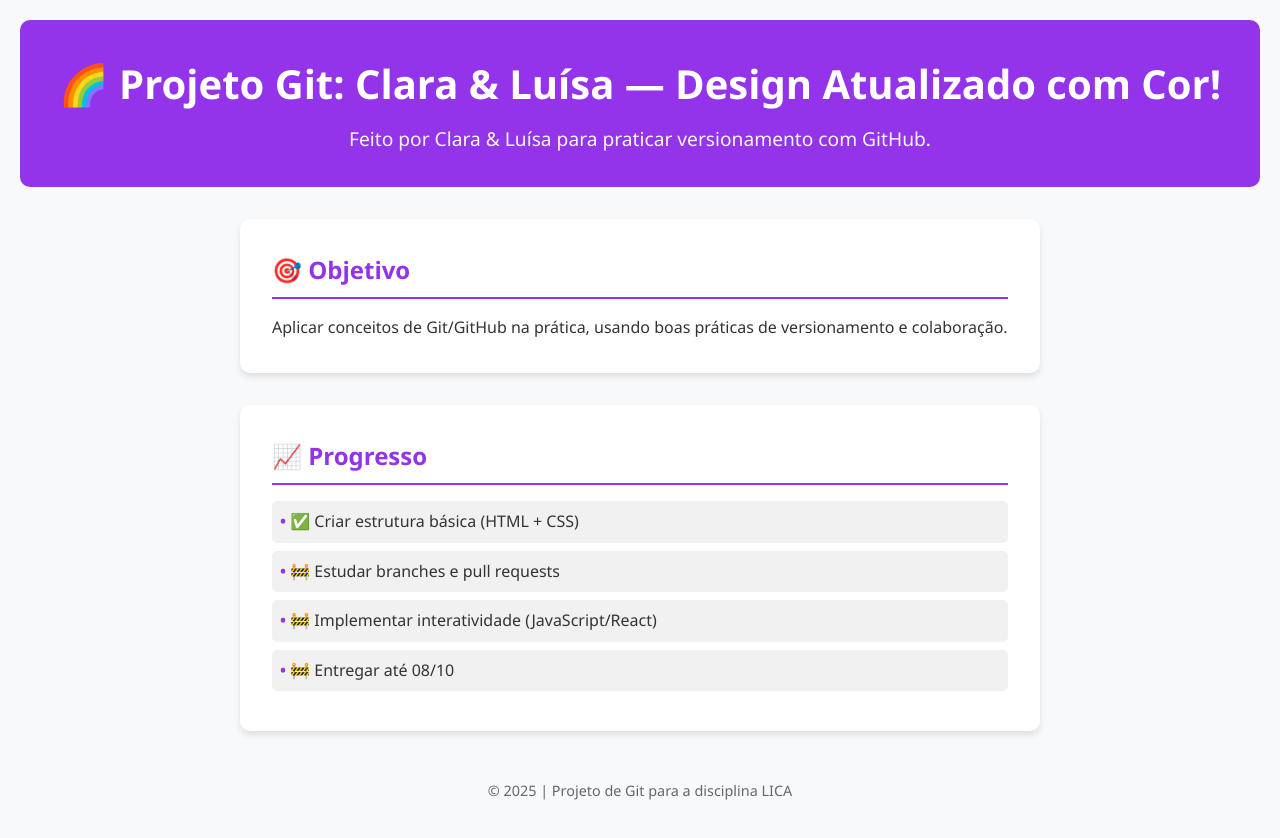
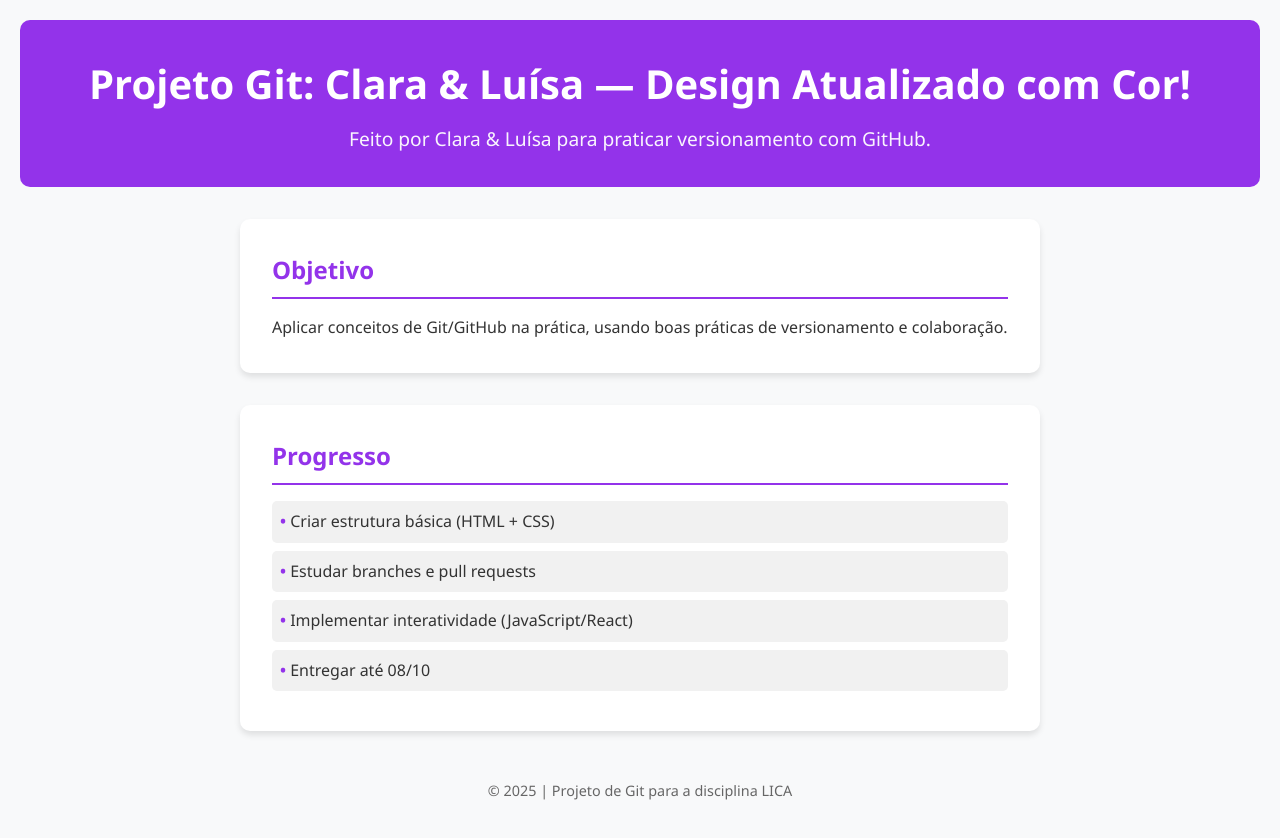
Before and after one commit to luisabeatriz888/git-clara-luisa, a plain HTML site: page index.html in a window 1280 px wide. Drawn offline with Linux system fonts and the light colour scheme.

Commit message:
Fix: Fix the index page.

```diff
--- a/index.html
+++ b/index.html
@@ -8,23 +8,23 @@
 </head>
 <body>
     <header>
-<h1>🌈 Projeto Git: Clara & Luísa — Design Atualizado com Cor!</h1>
+<h1>Projeto Git: Clara & Luísa — Design Atualizado com Cor!</h1>
         <p>Feito por Clara & Luísa para praticar versionamento com GitHub.</p>
     </header>
 
     <main>
         <section class="about">
-            <h2>🎯 Objetivo</h2>
+            <h2> Objetivo</h2>
             <p>Aplicar conceitos de Git/GitHub na prática, usando boas práticas de versionamento e colaboração.</p>
         </section>
 
         <section class="progress">
-            <h2>📈 Progresso</h2>
+            <h2> Progresso</h2>
             <ul>
-                <li>✅ Criar estrutura básica (HTML + CSS)</li>
-                <li>🚧 Estudar branches e pull requests</li>
-                <li>🚧 Implementar interatividade (JavaScript/React)</li>
-                <li>🚧 Entregar até 08/10</li>
+                <li> Criar estrutura básica (HTML + CSS)</li>
+                <li> Estudar branches e pull requests</li>
+                <li> Implementar interatividade (JavaScript/React)</li>
+                <li> Entregar até 08/10</li>
             </ul>
         </section>
     </main>
```
